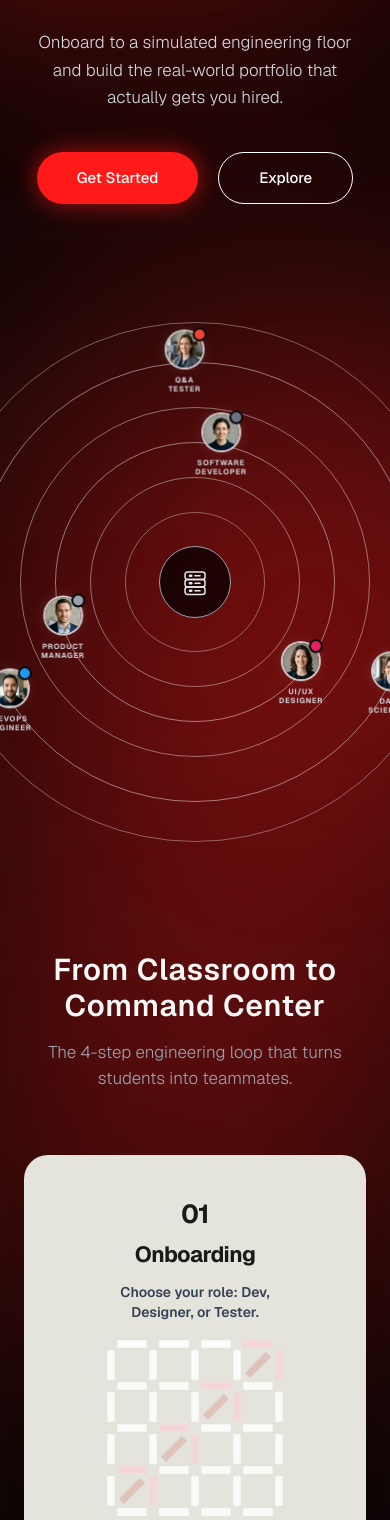
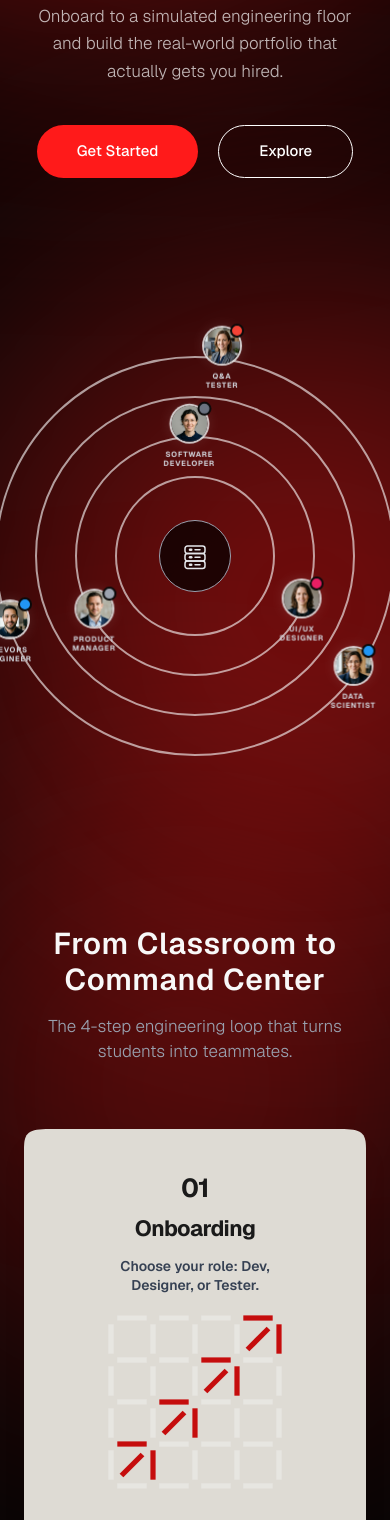
Before and after one commit to HackBoats-LMS/internX, a Next.js app in the folder internx/: page / in a window 390 px wide. Shown: the part 354-1874 px from the top of the page. Built offline with nearby package versions, Linux system fonts and the light colour scheme.

Commit message:
added new animations

```diff
--- a/internx/components/EngineeringLoop.tsx
+++ b/internx/components/EngineeringLoop.tsx
@@ -18,7 +18,7 @@ const EngineeringLoop = () => {
             title="Onboarding"
             desc="Choose your role: Dev, Designer, or Tester."
             SVGContent={
-              <g stroke="#c50d0d" strokeWidth="3.5" strokeLinecap="butt">
+              <g stroke="#c50d0d" strokeWidth="2.5" strokeLinecap="butt">
                 {/* Arrow 1 - 3 lines */}
                 <line className="glyph-line" x1="13" y1="70" x2="27" y2="70" />
                 <line className="glyph-line" x1="30" y1="73" x2="30" y2="87" />
@@ -43,7 +43,7 @@ const EngineeringLoop = () => {
             title="Sprint Planning"
             desc="Receive real-world tickets via a simulated board."
             SVGContent={
-              <g stroke="#c50d0d" strokeWidth="3.5" strokeLinecap="butt">
+              <g stroke="#c50d0d" strokeWidth="2.5" strokeLinecap="butt">
                 <line className="glyph-line" x1="33" y1="50" x2="47" y2="50" />
                 <line className="glyph-line" x1="53" y1="50" x2="67" y2="50" />
                 <line className="glyph-line" x1="50" y1="33" x2="50" y2="47" />
@@ -56,15 +56,22 @@ const EngineeringLoop = () => {
             title="Build &amp; Review"
             desc="Submit your work for a Lead Engineer's critique and code review."
             SVGContent={
-              <g strokeWidth="3.5" strokeLinecap="butt">
-                <line className="glyph-line" x1="25" y1="75" x2="15" y2="85" stroke="#ffffff" />
-                <line className="glyph-line" x1="33" y1="50" x2="47" y2="50" stroke="#c50d0d" />
-                <line className="glyph-line" x1="50" y1="53" x2="50" y2="67" stroke="#c50d0d" />
+              <g strokeWidth="2.5" strokeLinecap="butt">
+                {/* Bottom-left white trail */}
+                <line className="glyph-line" x1="15" y1="85" x2="25" y2="75" stroke="#E9E8E4" />
+
+                {/* Bottom-left red arrow (pointing down-left, originating from center) */}
+                <line className="glyph-line" x1="30" y1="53" x2="30" y2="67" stroke="#c50d0d" />
+                <line className="glyph-line" x1="33" y1="70" x2="47" y2="70" stroke="#c50d0d" />
                 <line className="glyph-line" x1="35" y1="65" x2="45" y2="55" stroke="#c50d0d" />
-                <line className="glyph-line" x1="53" y1="50" x2="67" y2="50" stroke="#c50d0d" />
-                <line className="glyph-line" x1="50" y1="33" x2="50" y2="47" stroke="#c50d0d" />
-                <line className="glyph-line" x1="65" y1="35" x2="55" y2="45" stroke="#c50d0d" />
-                <line className="glyph-line" x1="75" y1="25" x2="85" y2="15" stroke="#ffffff" />
+
+                {/* Top-right red arrow (pointing up-right, originating from center) */}
+                <line className="glyph-line" x1="70" y1="33" x2="70" y2="47" stroke="#c50d0d" />
+                <line className="glyph-line" x1="53" y1="30" x2="67" y2="30" stroke="#c50d0d" />
+                <line className="glyph-line" x1="55" y1="45" x2="65" y2="35" stroke="#c50d0d" />
+
+                {/* Top-right white trail */}
+                <line className="glyph-line" x1="75" y1="25" x2="85" y2="15" stroke="#E9E8E4" />
               </g>
             }
           />
@@ -73,7 +80,7 @@ const EngineeringLoop = () => {
             title="The Ship"
             desc="Deploy your feature to a production-ready environment."
             SVGContent={
-              <g stroke="#c50d0d" strokeWidth="3.5" strokeLinecap="butt">
+              <g stroke="#c50d0d" strokeWidth="2.5" strokeLinecap="butt">
                 <line className="glyph-line" x1="13" y1="70" x2="27" y2="70" />
                 <line className="glyph-line" x1="33" y1="50" x2="47" y2="50" />
                 <line className="glyph-line" x1="53" y1="30" x2="67" y2="30" />
--- a/internx/components/Hero.tsx
+++ b/internx/components/Hero.tsx
@@ -21,15 +21,15 @@ const Hero = () => {
 
         {/* Left Section - Typography */}
         <div className="w-full lg:w-1/2 flex flex-col items-center gap-6 z-20 mt-10 lg:mt-0 relative">
-          <h1 className="text-4xl sm:text-5xl lg:text-[46px] leading-[1.1] font-semibold tracking-wide text-center text-white">
+          <h1 className="text-3xl sm:text-5xl lg:text-[40px] leading-[1.1] font-semibold tracking-wide text-center text-white">
             Stop Collecting Certificates.<br />
             Start Shipping Products
           </h1>
-          <p className="text-[17px] text-gray-300 max-w-[480px] text-center font-light leading-relaxed">
+          <p className="text-[17px] text-white/70 max-w-[480px] text-center font-light leading-relaxed">
             Onboard to a simulated engineering floor and build the real-world portfolio that actually gets you hired.
           </p>
           <div className="flex flex-row gap-5 mt-4">
-            <button className="bg-[#ff1a1a] hover:bg-[#ff3333] transition-colors text-white rounded-full px-10 py-3.5 text-[15px] font-medium shadow-[0_0_25px_rgba(255,26,26,0.6)]">
+            <button className="bg-[#ff1a1a] hover:bg-[#ff3333] transition-colors text-white rounded-full px-10 py-3.5 text-[15px] font-medium ">
               Get Started
             </button>
             <button className="border border-white hover:bg-white/10 transition-colors text-white rounded-full px-10 py-3.5 text-[15px] font-medium">
--- a/internx/components/OrbitSystem.tsx
+++ b/internx/components/OrbitSystem.tsx
@@ -25,8 +25,8 @@ const outerAvatars: AvatarData[] = [
   { startAngle: 300, name1: "Q&A", name2: "TESTER", image: "/avatar_6_1775365482321.png", badgeColor: "#F44336", popDelay: 700, note: "Running automated test suites against these simulated branches catches regressions before they ship." },
 ];
 
-const INNER_RADIUS = 140;
-const OUTER_RADIUS = 220;
+const INNER_RADIUS = 120;
+const OUTER_RADIUS = 200;
 
 const orbitStyles = `
   @keyframes spinCW {
@@ -43,19 +43,19 @@ const orbitStyles = `
     100% { opacity: 1; transform: scale(1) translateY(0); }
   }
   .orbit-cw {
-    animation: spinCW 60s linear infinite;
+    animation: spinCW 90s linear infinite;
     will-change: transform;
   }
   .orbit-ccw {
-    animation: spinCCW 75s linear infinite;
+    animation: spinCCW 110s linear infinite;
     will-change: transform;
   }
   .counter-cw {
-    animation: spinCCW 60s linear infinite;
+    animation: spinCCW 90s linear infinite;
     will-change: transform;
   }
   .counter-ccw {
-    animation: spinCW 75s linear infinite;
+    animation: spinCW 110s linear infinite;
     will-change: transform;
   }
   .animate-thought-bubble {
@@ -109,12 +109,12 @@ const OrbitSystem = () => {
 
       {/* Decorative orbit ring visuals */}
       <div className="absolute w-full h-full">
-        <div className="absolute rounded-full border border-white/35 top-1/2 left-1/2 -translate-x-1/2 -translate-y-1/2" style={{ width: 140, height: 140 }} />
-        <div className="absolute rounded-full border border-white/40 top-1/2 left-1/2 -translate-x-1/2 -translate-y-1/2" style={{ width: 210, height: 210 }} />
-        <div className="absolute rounded-full border border-white/45 top-1/2 left-1/2 -translate-x-1/2 -translate-y-1/2" style={{ width: INNER_RADIUS * 2, height: INNER_RADIUS * 2 }} />
-        <div className="absolute rounded-full border border-white/40 top-1/2 left-1/2 -translate-x-1/2 -translate-y-1/2" style={{ width: 350, height: 350 }} />
-        <div className="absolute rounded-full border border-white/45 top-1/2 left-1/2 -translate-x-1/2 -translate-y-1/2" style={{ width: OUTER_RADIUS * 2, height: OUTER_RADIUS * 2 }} />
-        <div className="absolute rounded-full border border-white/35 top-1/2 left-1/2 -translate-x-1/2 -translate-y-1/2" style={{ width: 520, height: 520 }} />
+
+        <div className="absolute rounded-full border-[2.5px] border-white/60 top-1/2 left-1/2 -translate-x-1/2 -translate-y-1/2" style={{ width: 160, height: 160 }} />
+        <div className="absolute rounded-full border-[2.5px] border-white/60 top-1/2 left-1/2 -translate-x-1/2 -translate-y-1/2" style={{ width: INNER_RADIUS * 2, height: INNER_RADIUS * 2 }} />
+        <div className="absolute rounded-full border-[2.5px] border-white/60 top-1/2 left-1/2 -translate-x-1/2 -translate-y-1/2" style={{ width: 320, height: 320 }} />
+        <div className="absolute rounded-full border-[2.5px] border-white/60 top-1/2 left-1/2 -translate-x-1/2 -translate-y-1/2" style={{ width: OUTER_RADIUS * 2, height: OUTER_RADIUS * 2 }} />
+
       </div>
 
       {/* Inner orbit group — clockwise */}
--- a/internx/components/StepCard.tsx
+++ b/internx/components/StepCard.tsx
@@ -5,11 +5,12 @@ import React from 'react';
 const StepCard = ({ step, title, desc, SVGContent }: { step: string, title: string, desc: string, SVGContent: React.ReactNode }) => {
   const glyphStyles = `
     @keyframes glyphPulse {
-      0%, 100% { opacity: 0.15; }
+      0%, 100% { opacity: 0.3; }
       20%, 60% { opacity: 1; }
     }
     .glyph-card .glyph-line {
-      opacity: 0.15;
+      opacity: 1;
+      transition: opacity 0.3s ease;
     }
     .glyph-card:hover .glyph-line {
       animation: glyphPulse 2s ease-in-out infinite;
@@ -29,25 +30,34 @@ const StepCard = ({ step, title, desc, SVGContent }: { step: string, title: stri
 
     .glyph-card .glyph-grid {
       opacity: 0.85;
-      transition: opacity 0.4s ease;
+      transition: 0.4s ease;
     }
-    .glyph-card:hover .glyph-grid {
-      opacity: 0.4;
-    }
+
   `;
 
   return (
     <>
       <style dangerouslySetInnerHTML={{ __html: glyphStyles }} />
-      <div className="glyph-card group bg-[#e4e3dc] text-[#1a1a1a] w-full h-[410px] rounded-[1.5rem] pt-10 pb-8 px-5 lg:px-6 flex flex-col items-center text-center shadow-xl relative overflow-hidden cursor-pointer">
+      <div className="glyph-card group text-[#1a1a1a] w-full h-[410px] pt-10 pb-8 px-5 lg:px-6 flex flex-col items-center text-center shadow-xl relative cursor-pointer z-0">
+        <svg
+          viewBox="0 0 350 550"
+          preserveAspectRatio="none"
+          className="absolute inset-0 w-full h-full -z-10"
+        >
+          <path
+            d="M0 26.25C0 4.63 4.63 0 26.25 0H323.75C345.37 0 350 4.63 350 26.25V523.75C350 545.37 345.37 550 323.75 550H26.25C4.63 550 0 545.37 0 523.75V26.25Z"
+            fill="#DEDBD4"
+          />
+        </svg>
+
         <span className="text-[26px] font-bold mb-1 tracking-tight">{step}</span>
         <h3 className="text-[22px] font-bold tracking-tight mb-3">{title}</h3>
         <p className="text-[14px] text-gray-700 font-semibold leading-snug px-1 max-w-[220px]">{desc}</p>
 
-        <div className="mt-auto w-[85%] max-w-[210px] aspect-square relative transition-transform duration-500">
+        <div className="mt-auto w-[90%] max-w-[210px] aspect-square relative transition-transform duration-500">
           <svg width="100%" height="100%" viewBox="0 0 100 100" fill="none" className="absolute bottom-0 left-0">
             {/* Background Grid */}
-            <g className="glyph-grid" stroke="#ffffff" strokeWidth="3.5" strokeDasharray="14 6" strokeLinecap="butt">
+            <g className="glyph-grid" stroke="#E9E8E4" strokeWidth="2.5" strokeDasharray="14 6" strokeLinecap="butt">
               <line x1="13" y1="10" x2="87" y2="10" />
               <line x1="13" y1="30" x2="87" y2="30" />
               <line x1="13" y1="50" x2="87" y2="50" />
```
